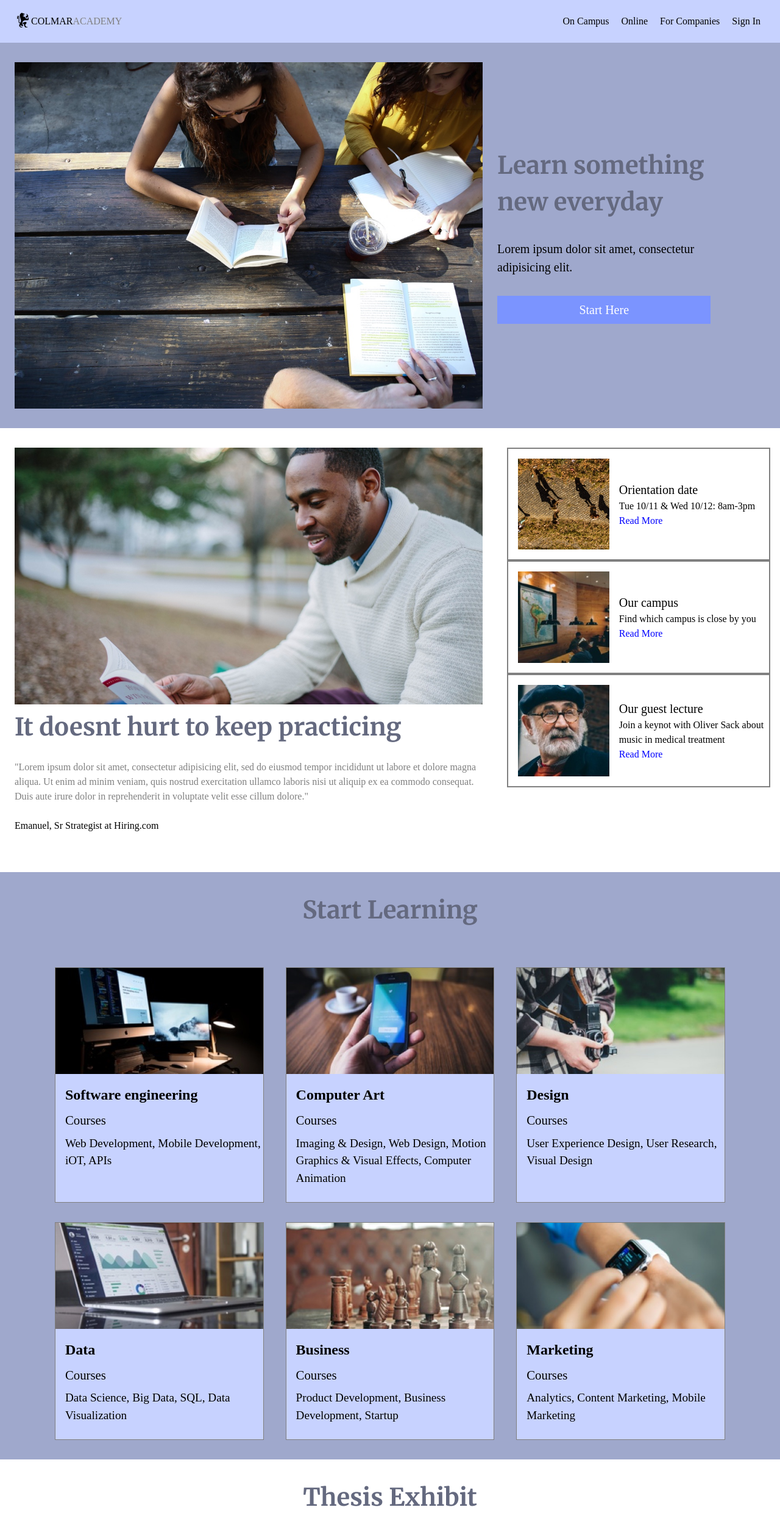
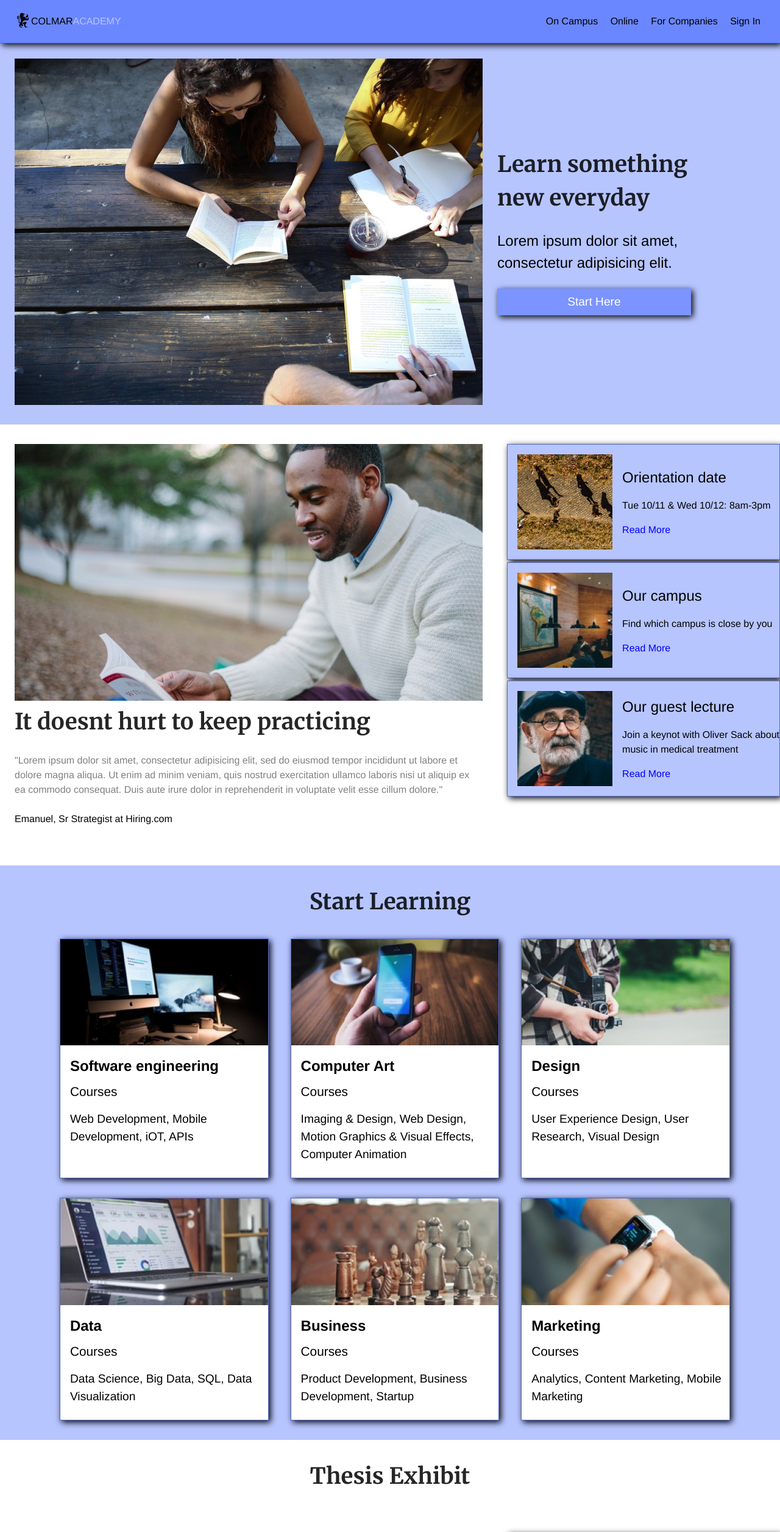
Before and after one commit to KaemonIsland/ColmarAcademy, a plain HTML site: page index.html in a window 1280 px wide. Shown: the top 2512 px of the page at 61% size. Drawn offline with Linux system fonts and the light colour scheme; grey boxes are pictures that could not be loaded.

Commit message:
Mobile responsive and a few shadows

```diff
--- a/index.html
+++ b/index.html
@@ -11,12 +11,15 @@
 </head>
 <body>
   <!-- Navigation -->
-  <nav class="flex navbar">
-    <div class="flex logo">
+  <nav class="navbar shadow flex">
+    <div class="logo flex">
       <img src="./resources/images/ic-logo.svg" alt="Colmar Academy Logo">
-      <h1>COLMAR<span>ACADEMY</span></h1>
+      <img class="mobile" src="./resources/images/ic-on-campus.svg" alt="Colmar Academy Logo">
+      <img class="mobile" src="./resources/images/ic-online.svg" alt="Colmar Academy Logo">
+      <img class="mobile" src="./resources/images/ic-login.svg" alt="Colmar Academy Logo">
+      <h3 class="desktop">COLMAR<span>ACADEMY</span></h3>
     </div>
-    <div class="navigation">
+    <div class="navigation desktop">
       <span><a href="#">On Campus</a></span>
       <span><a href="#">Online</a></span>
       <span><a href="#">For Companies</a></span>
@@ -24,45 +27,48 @@
     </div>
   </nav>
   <!-- Header -->
-  <header class="flex">
-    <img src="./resources/images/banner.jpg" alt="Students studying" />
-    <div class="flex banner">
-      <h1 class="header">Learn something new everyday</h1>
-      <h3>Lorem ipsum dolor sit amet, consectetur adipisicing elit.</h3>
-      <a href="#">Start Here</a>
+  <header class="section">
+    <img  class="left-side" src="./resources/images/banner.jpg" alt="Students studying" />
+    <div class="banner">
+      <h1>Learn something new everyday</h1>
+      <h2>Lorem ipsum dolor sit amet, consectetur adipisicing elit.</h2>
+      <a class="shadow" href="#">Start Here</a>
     </div>
   </header>
   <!-- General Articles -->
-  <section class="grids">
-    <article class="box-1">
+  <section class="section">
+    <article class="left-side desktop">
       <img src="./resources/images/information-main.jpg" alt="A man reading a book" />
       <div class="practice">
-        <h1 class="header">It doesnt hurt to keep practicing</h1>
+        <h1>It doesnt hurt to keep practicing</h1>
         <p class="quote">"Lorem ipsum dolor sit amet, consectetur adipisicing elit, sed do eiusmod tempor incididunt ut labore et dolore magna aliqua. Ut enim ad minim veniam, quis nostrud exercitation ullamco laboris nisi ut aliquip ex ea commodo consequat. Duis aute irure dolor in reprehenderit in voluptate velit esse cillum dolore."</p>
         <p>Emanuel, Sr Strategist at Hiring.com</p>
       </div>
     </article>
     <article class="information">
-      <figure class="side-tab">
-          <img class="info-image" src="./resources/images/information-orientation.jpg" alt="Walking on a path" />
+      <figure class="desk-flex shadow">
+          <img class="info-image desktop" src="./resources/images/information-orientation.jpg" alt="People walking along a path" />
+          <img class="info-image mobile" src="./resources/images/information-orientation-mobile.jpg" alt="People walking along a path" />
         <div class="info">
-          <h3>Orientation date</h3>
+          <h2>Orientation date</h2>
           <p>Tue 10/11 &amp; Wed 10/12: 8am-3pm</p>
           <a href="#">Read More</a>
         </div>
       </figure>
-      <figure class="side-tab">
-        <img class="info-image" src="./resources/images/information-campus.jpg" alt="Walking on a path" />
+      <figure class="campus desk-flex shadow">
+        <img class="info-image desktop" src="./resources/images/information-campus.jpg" alt="Inside of a library" />
+        <img class="info-image mobile" src="./resources/images/information-campus-mobile.jpg" alt="Inside of a library" />
         <div class="info">
-          <h3>Our campus</h3>
+          <h2>Our campus</h2>
           <p>Find which campus is close by you</p>
           <a href="#">Read More</a>
         </div>
       </figure>
-      <figure class="side-tab">
-        <img class="info-image" src="./resources/images/information-guest-lecture.jpg" alt="Walking on a path" />
+      <figure class="lecture desk-flex shadow">
+        <img class="info-image desktop" src="./resources/images/information-guest-lecture.jpg" alt="Oliver Sack" />
+        <img class="info-image mobile" src="./resources/images/information-guest-lecture-mobile.jpg" alt="Oliver Sack" />
         <div class="info">
-          <h3>Our guest lecture</h3>
+          <h2>Our guest lecture</h2>
           <p>Join a keynot with Oliver Sack about music in medical treatment</p>
           <a href="#">Read More</a>
         </div>
@@ -71,50 +77,50 @@
   </section>
     <!-- Start Learning -->
   <section class="start-learning">
-    <h1 class="header start">Start Learning</h1>
+    <h1 class="center-head">Start Learning</h1>
     <div class="wrap">
-      <figure class="learn">
-        <img src="./resources/images/course-software.jpg" alt="A desktop computer" />
+      <figure class="desk-flex learn shadow">
+        <img class="desktop" src="./resources/images/course-software.jpg" alt="A desktop computer" />
         <div class="text">
           <h2>Software engineering</h2>
           <h3>Courses</h3>
           <p>Web Development, Mobile Development, iOT, APIs</p>
         </div>
       </figure>
-      <figure class="learn">
-        <img src="./resources/images/course-computer-art.jpg" alt="A mobile phone" />
+      <figure class="desk-flex learn shadow">
+        <img class="desktop" src="./resources/images/course-computer-art.jpg" alt="A mobile phone" />
         <div class="text">
           <h2>Computer Art</h2>
           <h3>Courses</h3>
           <p>Imaging &amp; Design, Web Design, Motion Graphics &amp; Visual Effects, Computer Animation</p>
         </div>
       </figure>
-      <figure class="learn">
-        <img src="./resources/images/course-design.jpg" alt="A large Camera" />
+      <figure class="desk-flex learn shadow">
+        <img class="desktop" src="./resources/images/course-design.jpg" alt="A large Camera" />
         <div class="text">
           <h2>Design</h2>
           <h3>Courses</h3>
           <p>User Experience Design, User Research, Visual Design</p>
         </div>
       </figure>
-      <figure class="learn">
-        <img src="./resources/images/course-data.jpg" alt="A laptop" />
+      <figure class="desk-flex learn shadow">
+        <img class="desktop" src="./resources/images/course-data.jpg" alt="A laptop" />
         <div class="text">
           <h2>Data</h2>
           <h3>Courses</h3>
           <p>Data Science, Big Data, SQL, Data Visualization</p>
         </div>
       </figure>
-      <figure class="learn">
-        <img src="./resources/images/course-business.jpg" alt="Chess pieces" />
+      <figure class="desk-flex learn shadow">
+        <img class="desktop" src="./resources/images/course-business.jpg" alt="Chess pieces" />
         <div class="text">
           <h2>Business</h2>
           <h3>Courses</h3>
           <p>Product Development, Business Development, Startup</p>
         </div>
       </figure>
-      <figure class="learn">
-        <img src="./resources/images/course-marketing.jpg" alt="A smartwatch" />
+      <figure class="desk-flex learn shadow">
+        <img class="desktop" src="./resources/images/course-marketing.jpg" alt="A smartwatch" />
         <div class="text">
           <h2>Marketing</h2>
           <h3>Courses</h3>
@@ -124,29 +130,29 @@
     </div>
   </section>
   <!-- Thesis Exhibit -->
-  <h1 class="thesis header">Thesis Exhibit</h1>
-  <section class="grids">
-    <div class="box-1">
+  <h1 class="center-head">Thesis Exhibit</h1>
+  <section class="section">
+    <div class="left-side">
       <video src="./resources/videos/thesis.mp4" controls>
         Your browser does not support this video tag.
       </video>
       <div class="practice">
-      <h3 class="header">Reimagine urban</h3>
-      <p class="quote">"Lorem ipsum dolor sit amet, consectetur adipisicing elit, sed do eiusmod tempor incididunt ut labore et dolore magna aliqua. Ut enim ad minim veniam."</p>
+      <h2>Reimagine urban</h2>
+      <p class="quote">"Lorem ipsum dolor sit amet, consectetur adipisicing elit, sed do eiusmod tempor incididunt ut labore et dolore magna aliqua. Ut enim ad minim veniam, quis nostrud exercitation ullamco laboris nisi ut."</p>
       </div>
     </div>
-    <div class="information">
-      <figure class="side-tab">
+    <div class="desktop information">
+      <figure class="desk-flex shadow">
         <img class="info-image" src="./resources/images/thesis-fisma.jpg" alt="A mobile phone and multiple diagrams" />
         <div class="info">
-          <h1>Fisma: Design and Prototype</h1>
+          <h2>Fisma: Design and Prototype</h2>
           <p>Designer showcase of new prototype product</p>
         </div>
       </figure>
-      <figure class="side-tab">
+      <figure class="desk-flex shadow">
         <img class="info-image" src="./resources/images/thesis-now-and-then.jpg" alt="A picture of New York" />
         <div class="info">
-          <h1>Now and then</h1>
+          <h2>Now and then</h2>
           <p>Research study about New York</p>
         </div>
       </figure>
@@ -157,7 +163,7 @@
     <div>
       <p>&copy; 2016 Colmar Academy. All rights reserved</p>
     </div>
-    <div>
+    <div class="desktop">
       <span><a href="#">Terms</a></span>
       <span><a href="#">Privacy</a></span>
     </div>
--- a/resources/css/style.css
+++ b/resources/css/style.css
@@ -2,106 +2,73 @@ body {
   font-size: 16px;
   box-sizing: border-box;
   line-height: 1.5;
+  font-family: Helvetica, sans-serif;
+}
+a {
+  text-decoration: none;
+  color: black;
+  margin: 0 0.5rem;
+}
+figure {
+  justify-content: flex-start;
+  border: 1px solid #556CCC;
+  background-color: #B7C5FF;
+}
+h1 {
+  font-size: 2.3em;
+  font-weight: bold;
+  color: hsla(0, 70%, 0%, 0.85);
+  font-family: Merriweather, serif;
+}
+h2 {
+  font-size: 1.5em;
+  font-weight: 500;
+}
+p {
+  margin: 1rem auto;
+}
+.shadow {
+  box-shadow: 3px 3px 10px #000;
 }
 .flex {
   display: flex;
   align-items: center;
 }
-.header {
-  font-size: 2.5em;
-  font-weight: bold;
-  color: #64697F;
-  font-family: Merriweather, serif;
-}
-a {
-  text-decoration: none;
-}
 /* Navigation */
 .navbar {
+  justify-content: space-between;
   position: fixed;
-  justify-content: space-between;
   top: 0px;
-  z-index: 1;
-  background-color: #C7D2FF;
+  z-index: 3;
+  background-color: #6B87FF;
   width: 100%;
   height: 70px;
-}
-.logo {
-  margin-left: 1.5rem;
+  border-bottom: 1px solid #556CCC;
 }
 .logo img {
   height: 2rem;
 }
-.logo h1 span {
-  color: gray;
-}
-.navigation {
-  margin-right: 1.5rem;
-}
-.navigation a {
-  margin: 0 0.5rem;
-  color: black;
-}
 /* Header */
 header {
-  background-color: #9FA8CC;
-  margin-top: 70px;
-  justify-content: flex-start;
-
-}
-header img {
-  margin: 2rem 1.5rem;
-  width: 60%;
+  margin-top: 64px;
+  background-color: #B7C5FF;
 }
 .banner {
+  display: flex;
+  align-items: center;
   flex-direction: column;
-  justify-content: flex-start;
-  width: 30%;
 }
-.banner h3 {
-  margin: 2rem 0;
-  font-size: 1.25em;
-}
+
 .banner a {
   align-self: flex-start;
-  font-size: 1.25em;
+  font-size: 1.2em;
   color: white;
   background-color: #7B94FF;
-  padding: 0.5rem 35%;
-}
-/* General Articles */
-.grids {
-  display: flex;
-  flex-direction: row;
-  width: 100%;
-}
-.box-1{
-  margin: 2rem 1.5rem;
-  max-width: 60%;
-}
-.box-1 img {
-  width: 100%;
-}
-.quote {
-  color: gray;
-  margin: 1.5rem auto;
-}
-.practice {
-  margin-bottom: 2rem;
+  padding: 0.5rem 30%;
+  margin: 0;
 }
 /* Side Article */
-.information {
-  margin-top: 2rem;
-}
-.side-tab {
-  display: flex;
-  justify-content: flex-start;
-  align-items: center;
-  margin: 0 1rem;
-  border: 2px solid gray;
-}
 .info-image{
-  width: 35%;
   height: auto;
   margin: 1rem;
 }
@@ -113,35 +80,18 @@ header img {
 }
 .info a {
   color: blue;
+  margin: 0;
 }
 /* Start Learning */
 .start-learning {
-  background-color: #9FA8CC;
+  background-color: #B7C5FF;
 }
-.wrap {
-  margin: 2rem 4.5rem;
-  display: flex;
-  flex-wrap: wrap;
-  justify-content: space-around;
-}
-.start {
-  padding: 2rem 0;
+.center-head {
   text-align: center;
 }
 .learn {
-  display: flex;
-  flex-direction: column;
-  justify-content: flex-start;
-  align-items: flex-start;
-  align-content: center;
-  background-color: #C7D2FF;
-  border: 1px solid gray;
-  margin-bottom: 2rem;
-  width: 30%;
-}
-.learn img {
-  height: auto;
-  width: 100%;
+  background-color: #fff;
+  border: 1px solid #556CCC;
 }
 .text {
   margin-left: 1rem;
@@ -159,11 +109,178 @@ header img {
   margin-bottom: 1.5rem;
   font-size: 1.2em;
 }
-/* Video */
-.thesis {
-  text-align: center;
+/* Footer */
+footer {
+  background-color: #B7C5FF;
+  border-top: 1px solid #556CCC;
 }
-video {
-  max-width: 100%;
-  height: auto;
+@media only screen and (min-width: 1024px) {
+  .mobile {
+    display: none;
+  }
+  figure {
+    margin-left: 1rem;
+    margin-bottom: 4px;
+  }
+  .desk-flex {
+    display: flex;
+    align-items: center;
+  }
+  /* Navigation */
+  .logo {
+    margin-left: 1.5rem;
+  }
+  .logo h3 span {
+    color: #B7C5FF;
+  }
+  .navigation {
+    margin-right: 1.5rem;
+  }
+  /* header */
+  header {
+    display: flex;
+    align-items: center;
+    justify-content: flex-start;
+  }
+  .banner {
+    width: 30%;
+  }
+  .banner h2 {
+    margin: 1.5rem 0;
+  }
+  /* Image and content alignment */
+  .section {
+    display: flex;
+    width: 100%;
+  }
+  .left-side {
+    margin: 2rem 1.5rem;
+    max-width: 60%;
+  }
+  .left-side img,
+  video {
+    width: 100%;
+  }
+  /* General Articles */
+  .quote {
+    color: gray;
+    margin: 1.5rem auto;
+  }
+  .practice {
+    margin-bottom: 2rem;
+  }
+  /* Side Articles */
+  .information {
+    margin-top: 2rem;
+  }
+  .info-image {
+    width: 35%;
+  }
+  /* Start Learning */
+  .center-head {
+    padding: 2rem 0;
+  }
+  .wrap {
+    margin: 0 4.5rem;
+    display: flex;
+    flex-wrap: wrap;
+    justify-content: space-around;
+  }
+  .learn {
+    flex-direction: column;
+    justify-content: flex-start;
+    margin-bottom: 2rem;
+    width: 30%;
+  }
+  .learn img {
+    height: auto;
+    width: 100%;
+  }
+  /* Footer */
+  footer {
+    display: flex;
+    justify-content: space-between;
+    padding: 1rem 1.5rem;
+    height: 70px;
+  }
 }
+@media only screen and (max-width: 1024px) and (min-width: 601px) {
+  .mobile {
+    display: none
+  }
+}
+@media only screen and (max-width: 600px) {
+  .desktop {
+    display: none;
+  }
+  .practice {
+    display: none;
+  }
+  figure {
+    margin: 1rem;
+  }
+  /* Navigation */
+  .logo {
+    justify-content: space-around;
+    width: 100%;
+  }
+  /* Header */
+  .left-side {
+    width: 100%;
+  }
+  .banner {
+    margin: 0 1rem;
+  }
+  .banner h1 {
+    margin: 2rem auto;
+  }
+  .banner a {
+    margin: 1.5rem auto 2rem auto;
+  }
+  /* Side Article */
+  .information {
+    margin-top: 1rem;
+  }
+  .info-image {
+    margin: 0;
+    width: 100%;
+    height: auto;
+  }
+  .campus {
+    margin: 4rem 1rem;
+  }
+  .info {
+    margin-left: 1rem;
+  }
+  .lecture {
+    margin-bottom: 2rem;
+  }
+  /* Start Learning */
+  .wrap figure {
+    margin: 0.5rem;
+  }
+  .center-head {
+    padding-top: 2rem;
+    margin-bottom: 1rem;
+  }
+  .start-learning {
+    padding-bottom: 2rem;
+  }
+  .text h2 {
+    margin: 1rem 0 1.5rem 0;
+  }
+  .text h3,
+  .text p {
+    display: none;
+  }
+/* Thesis */
+  video {
+    width: 100%;
+    margin-bottom: 1.5rem;
+  }
+  /* Footer */
+  footer {
+    text-align: center;
+    padding: 1rem 0;
+  }
+}
```
